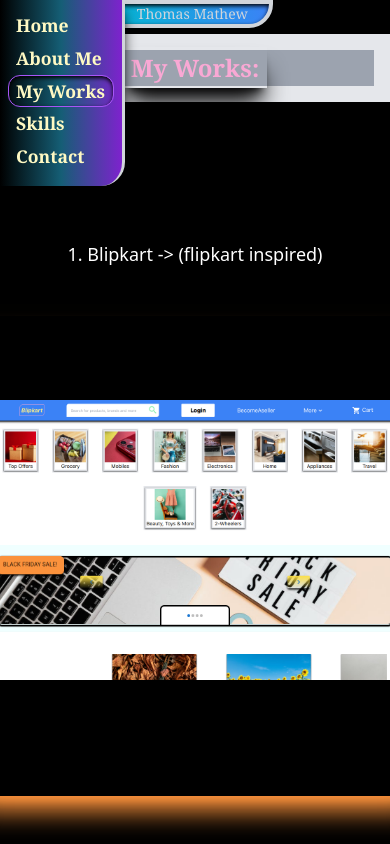
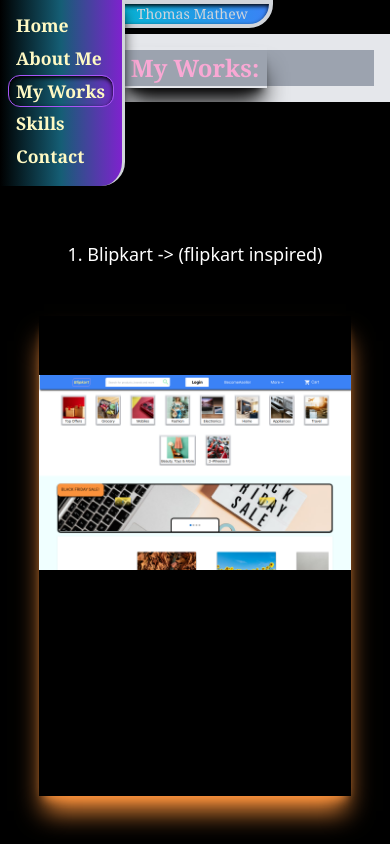
Before and after one commit to luffy17zoro17/portfolio.1, a Next.js app: page /myworks in a window 390 px wide. Shown: the top 844 px of the page. Built offline with nearby package versions, Linux system fonts and the light colour scheme.

Commit message:
fixed positioning

```diff
--- a/components/SideNav.js
+++ b/components/SideNav.js
@@ -4,12 +4,13 @@
 const SideNav = () => {
 
     return (
-       <div className="relative flex">
+       <div className="relative flex z-60">
           <div className="text-sm ml-[7rem]
           rounded-br-3xl px-[1.3rem]
            border-4 border-gray-300 shadow-inner shadow-black
            bg-gradient-to-r from-cyan-500 to-blue-500 text-gray-300
           font-serif lg:text-[1rem]">
+
              Thomas Mathew
           </div>
         <div className="fixed bg-gradient-to-r from-black via-cyan-800 to-purple-700
--- a/components/SkillSet.js
+++ b/components/SkillSet.js
@@ -100,9 +100,10 @@
                 <div key={skill.id} className="z-30">
 
                 <Link href={skill.url}><a>
-                <div className="border-4 z-20 border-orange-400 rounded-xl shadow-lg shadow-black
+                <div className="border-4 z-0 border-orange-400
+                rounded-xl shadow-lg shadow-black
                 flex flex-col items-center bg-white">
-                <div className="z-20 h-[4rem] w-[4rem] rounded-lg
+                <div className="z-0 h-[4rem] w-[4rem] rounded-lg
                 shadow shadow-black
                 border-black sm:h-[6rem] sm:w-[6rem] lg:h-[9rem] lg:w-[9rem]">
                 <Image
@@ -114,7 +115,7 @@
                  width={900}
                 />
                 </div>
-                <h2 className="z-20 text-black font-bold px-1 pt-1 hover:text-green-400">{skill.name}</h2>
+                <h2 className="z-10 text-black font-bold px-1 pt-1 hover:text-green-400">{skill.name}</h2>
                 </div>
                 </a>
                 </Link>
--- a/pages/myworks.js
+++ b/pages/myworks.js
@@ -46,10 +46,10 @@
            {Works.map((work)=>(
 
             <div key={work.id} className="text-white">
-            <div>
+            <div className="flex flex-col items-center justify-center">
             <h1 className="text-center text-lg md:text-3xl py-[3rem]">{work.name}</h1>
-            <div className="w-[28rem] h-[30rem] shadow-xl shadow-orange-400
-             hover:shadow-green-300">
+            <div className="w-[80vw] h-[30rem] shadow-xl shadow-orange-400
+             hover:shadow-green-300 sm:w-[50vw] md:w-[28rem]">
             <Link href={work.link}>
             <Image
              src={work.imgPath}
--- a/pages/skills.js
+++ b/pages/skills.js
@@ -29,7 +29,7 @@
           alt=""/>
 
           </div>
-          <h1 className="font-mono fixed z-30 w-[100%] flex justify-center
+          <h1 className="font-mono fixed z-40 w-[100%] flex justify-center
             text-[1.2rem] font-bold mt-[2.6rem] text-white shadow-lg shadow-black
             bg-gradient-to-r from-transparent via-black to-transparent
             tracking-tight md:text-[1.9rem]">
```
